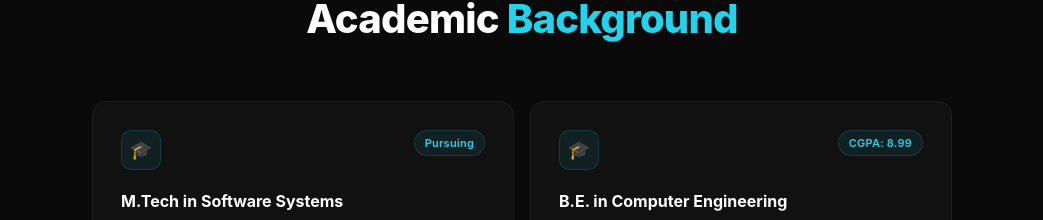
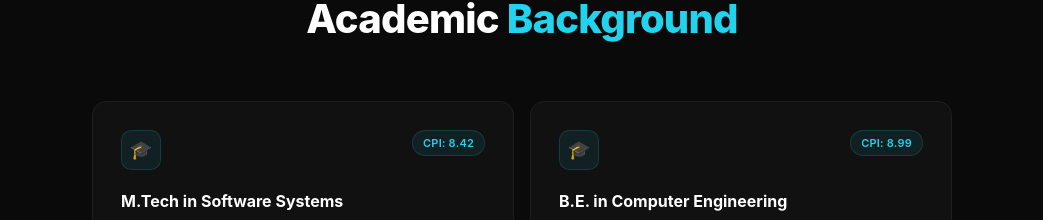
Before and after one commit to NishantAsnani/Portfolio, a React (Vite) app in the folder Frontend/: page / in a window 1280 px wide. Shown: the part 4499-4719 px from the top of the page, without its empty margins (118-1161 px from the left). Built offline with nearby package versions, Linux system fonts and the light colour scheme.

Commit message:
minor changes for project link and cpi in education

```diff
--- a/Frontend/src/components/Education.jsx
+++ b/Frontend/src/components/Education.jsx
@@ -5,13 +5,13 @@ const education = [
     degree: "M.Tech in Software Systems",
     school: "Dhirubhai Ambani University (DA-IICT)",
     year: "2025 - 2027",
-    score: "Pursuing"
+    score: "CPI: 8.42"
   },
   {
     degree: "B.E. in Computer Engineering",
     school: "Sarvajanik College (SCET)",
     year: "2020 - 2024",
-    score: "CGPA: 8.99"
+    score: "CPI: 8.99"
   }
 ];
 
--- a/Frontend/src/components/Projects.jsx
+++ b/Frontend/src/components/Projects.jsx
@@ -18,7 +18,7 @@ const projects = [
     tags: ["NPM Package"],
     description: "A lightweight command-line tool designed to give boilerplate code and clean folder structure for backend projects using Node.js, Express, and MongoDB.",
     tech: ["Node.js", "Express.js", "MongoDB"],
-    link: "https://www.npmjs.com/package/be-ignite",
+    link: "https://www.npmjs.com/package/beignite",
     github: "https://github.com/NishantAsnani/be-ignite",
     accent: "#f97316",
   },
```
